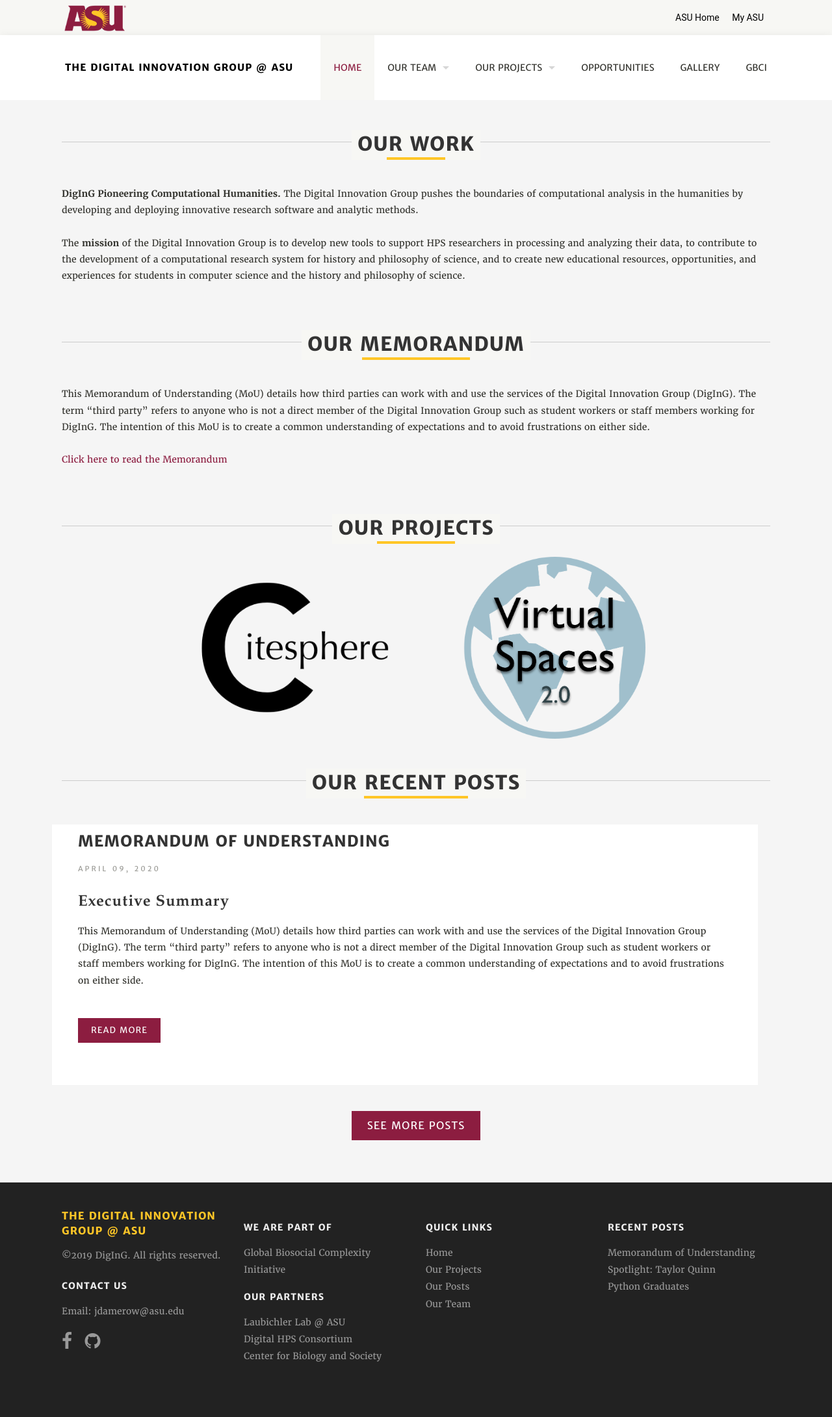
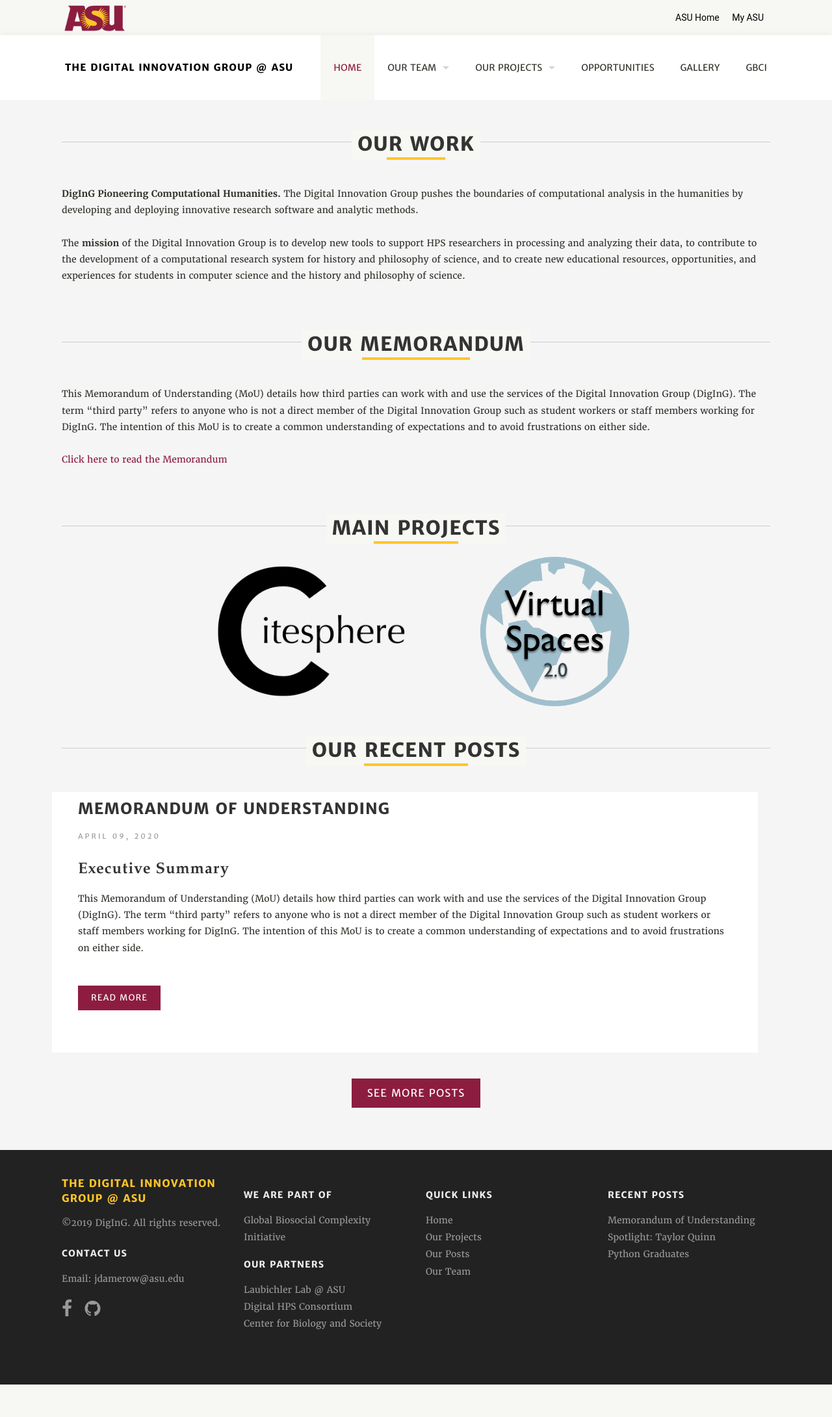
Before and after one commit to diging/diging, a Jekyll site: the page built from index.html, in a window 1280 px wide. Shown: the whole page at 65% size. Built offline with Jekyll 4.4.1, drawn with Linux system fonts in a browser that asks for light colours; nearby versions of some CDN libraries; after the commit the page ends 2131 px from its top, so only the background shows below that.

Commit message:
[WEB-test] resized image

```diff
--- a/index.html
+++ b/index.html
@@ -31,7 +27,7 @@
   }
 
   .container:hover .image {
-    opacity: 0.3;
+    opacity: .2;
   }
 
   .container:hover .middle {
@@ -84,7 +80,7 @@
 <div class="full" style="background: #f5f5f5;">
   <div class="row">
     <div class="large-12 columns">
-      {% include section-header.html title="Our Projects" %}
+      {% include section-header.html title="Main Projects" %}
     </div>
   </div>
 </div>
@@ -93,11 +89,12 @@
 
   <div class="container" style="display: inline;" class='mod '>
 
-    <a href="https://github.com/diging/citesphere" class="image featured"><img class="" src="/images/citesphereLogo.png"
-        alt="" class="grayback" /></a>
+    <a href="https://github.com/diging/citesphere" target="_blank" class="image featured"><img class=""
+        src="/images/citesphereLogo.png" alt="" class="grayback" /></a>
 
-    <div class="middle">
-      <div class="text">Test</div>
+    <div class="middle" style="width: 300px;">
+      <div>Citesphere is a web application that sits on top of Zotero and allows users to manage their Zotero citations.
+      </div>
     </div>
 
   </div>
@@ -106,12 +103,12 @@
 
   <div class="container" style="display: inline; padding-left: 100px;" class='mod '>
 
-    <a href="https://github.com/diging/virtual-spaces-2.0" class="image featured"><img class=""
-        src="/images/virtualSpacesLogo.png" alt="" class="grayback" style="width: 280px; height: 280px;" /></a>
+    <a href="https://github.com/diging/virtual-spaces-2.0" target="_blank" class="image featured"><img class=""
+        src="/images/virtualSpacesLogo.png" alt="" class="grayback" style="width: 230px; height: 230px;" /></a>
 
 
-    <div class="middle" style="padding-left: 100px;">
-      <div class="text">Test</div>
+    <div class="middle" style="padding-left: 100px; width: 400px;">
+      <div>Virtual Spaces 2.0 let's you build virtual exhibitions through a web application.</div>
     </div>
   </div>
 
```
Also changed, not shown: other parts of index.html (+0 -4 lines).
